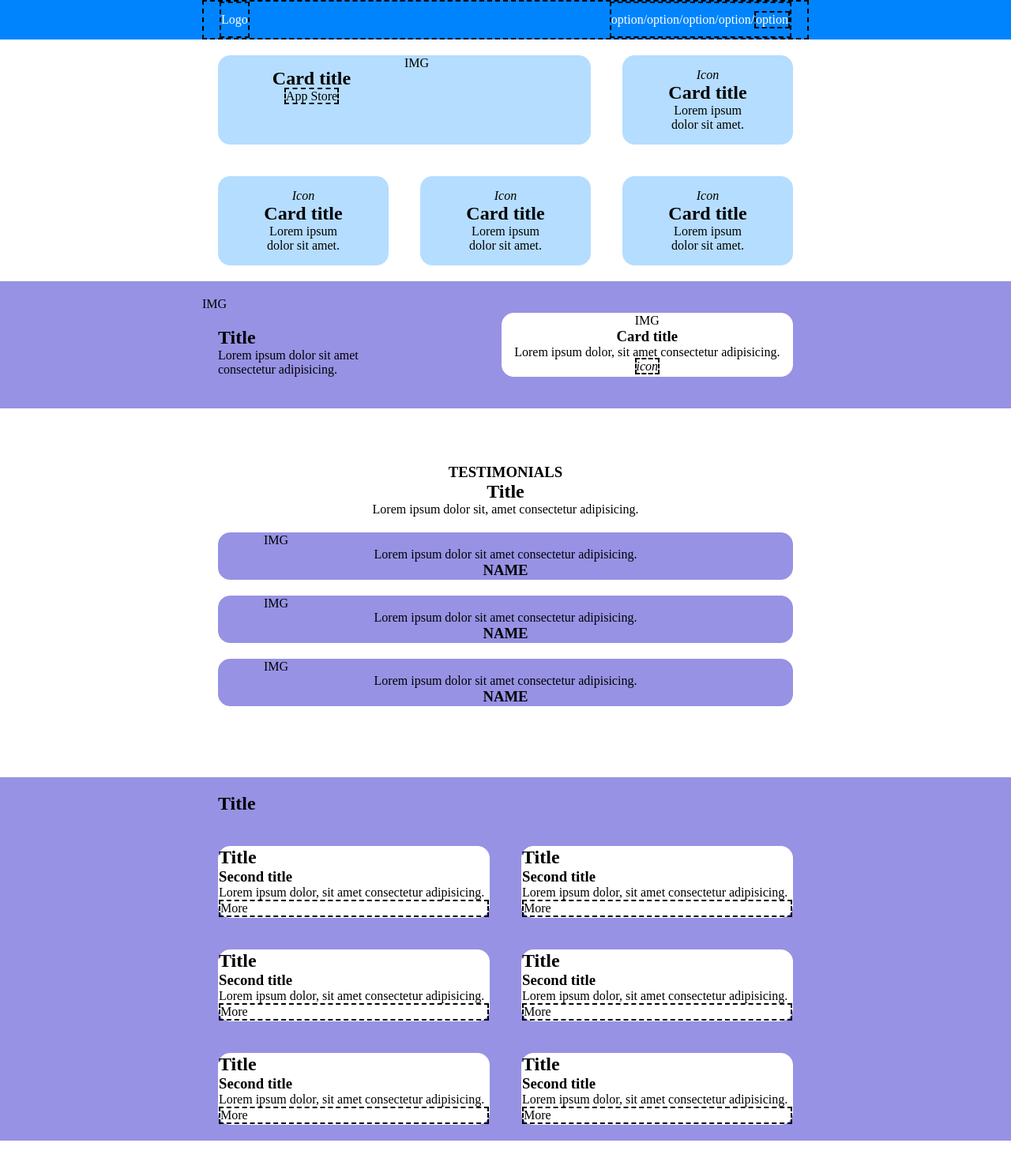
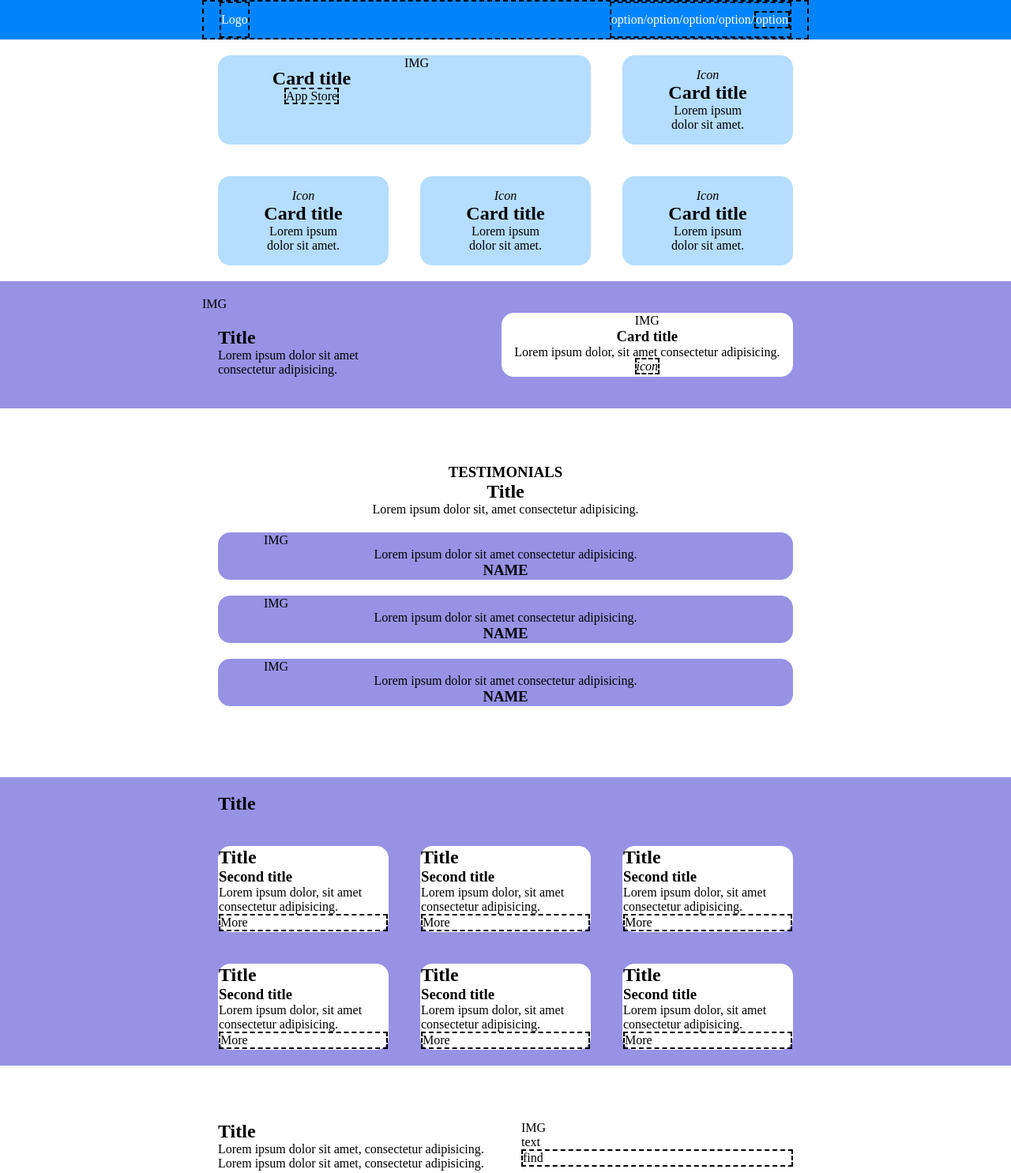
Before and after one commit to AndreaPiazza33/htmlcss-responsive-layout, a plain HTML site: page index.html in a window 1280 px wide. Shown: the top 1485 px of the page at 79% size. Drawn offline with Linux system fonts and the light colour scheme.

Commit message:
feat: add desktop responsive to fourth section

```diff
--- a/CSS/style.css
+++ b/CSS/style.css
@@ -241,4 +241,9 @@ section:nth-child(even){
     .strategic-cardbox{
         width:50%;
     }
+
+    /*4th section*/
+    .benefit-cardbox{
+        width: calc(100% / 3 - 40px);
+    }
 }
```
